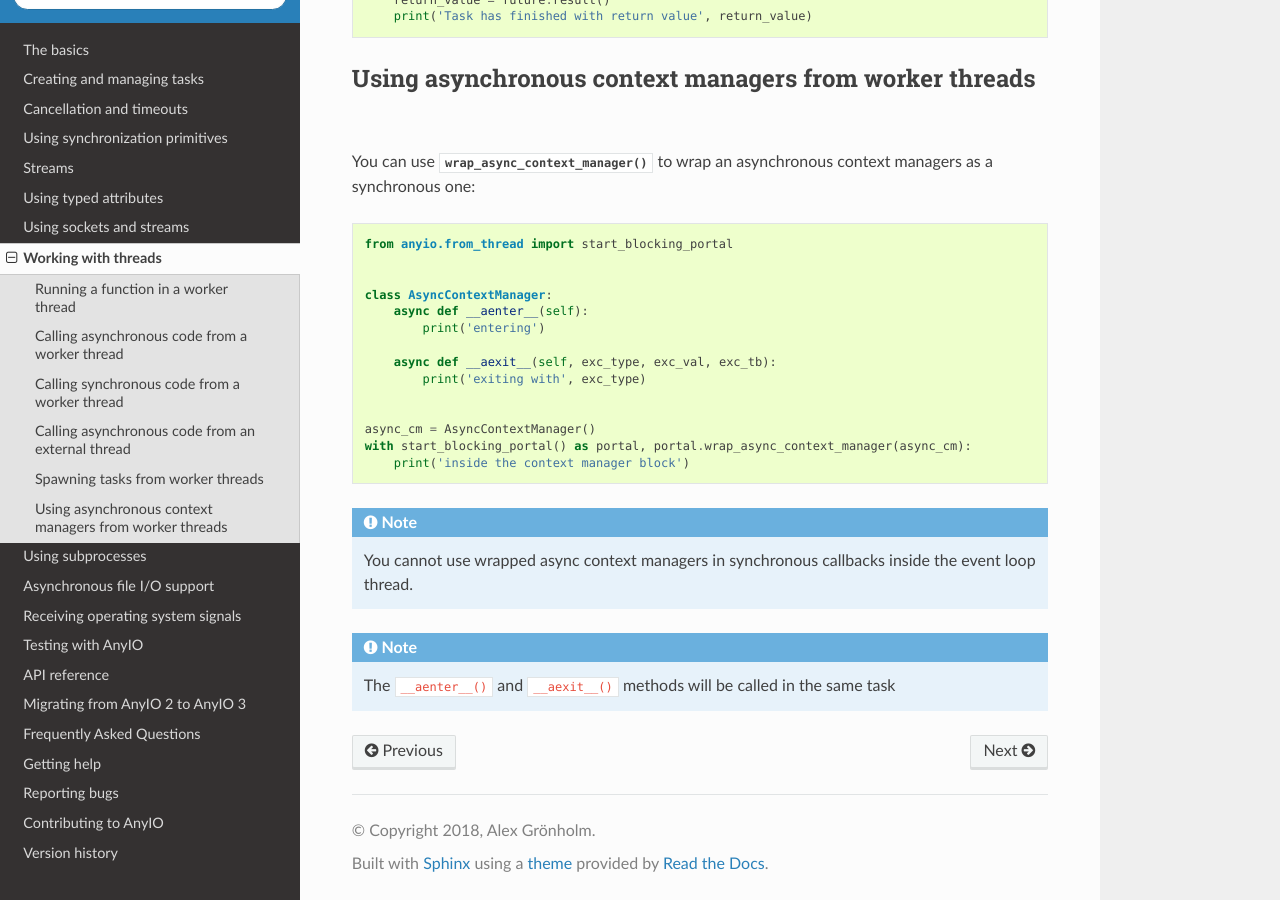
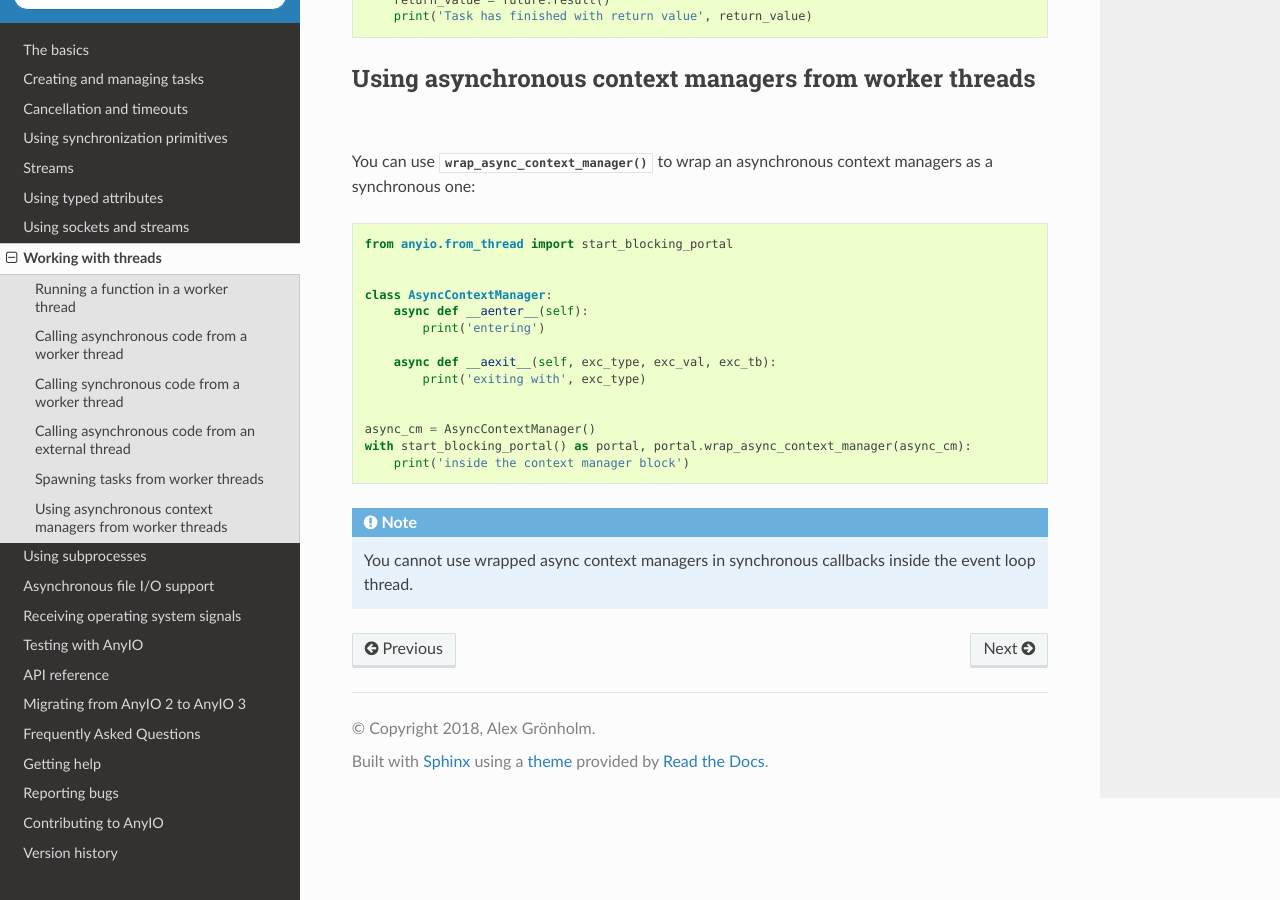
Before and after one commit to agronholm/anyio, a Sphinx documentation site: the page built from docs/threads.rst, in a window 1280 px wide and 900 px high, scrolled down 3330 px. Built offline with Sphinx 7.4.7 and the Read the Docs theme 2.0.0, drawn with Linux system fonts in a browser that asks for light colours.

Commit message:
Update docs/threads.rst

```diff
--- a/docs/threads.rst
+++ b/docs/threads.rst
@@ -177,5 +177,3 @@ managers as a synchronous one::
 
 .. note:: You cannot use wrapped async context managers in synchronous callbacks inside the event
           loop thread.
-
-.. note:: The ``__aenter__()`` and ``__aexit__()`` methods will be called in the same task
```
